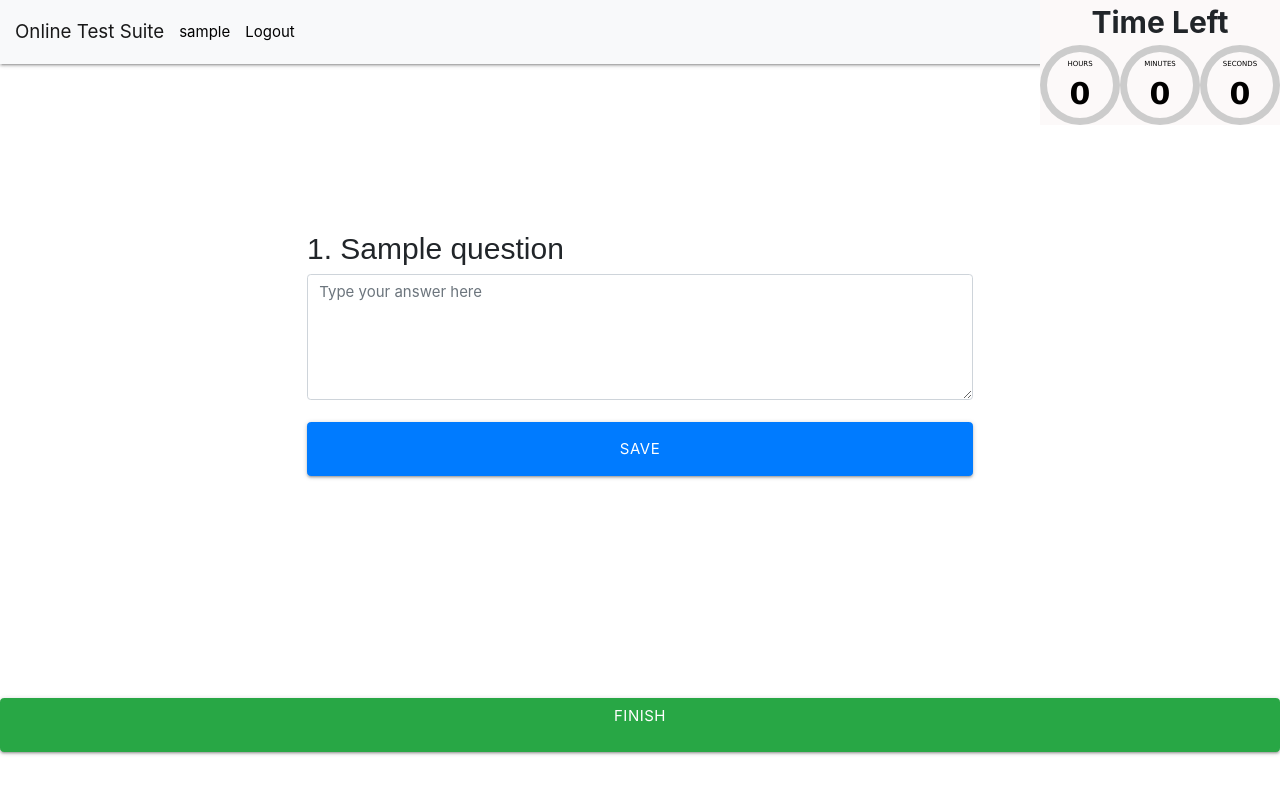
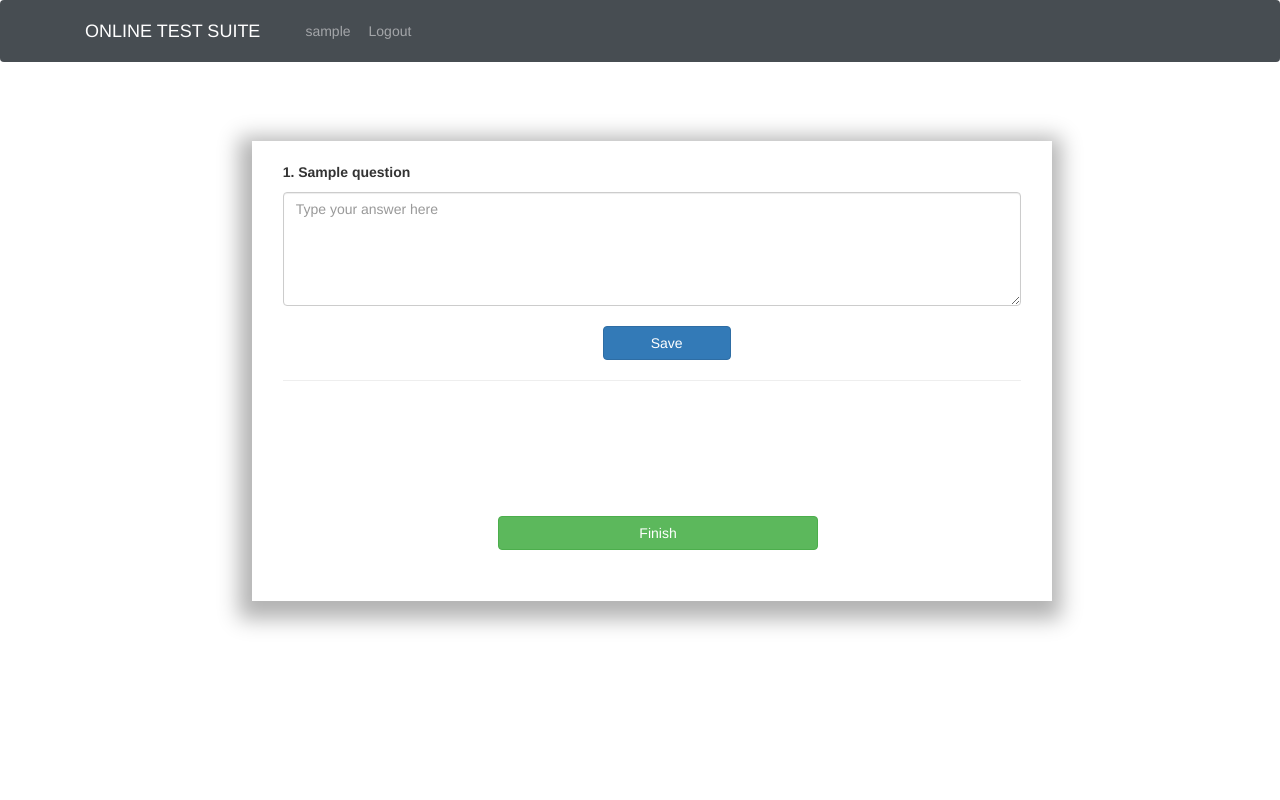
Before and after one commit to lugnitdgp/OnlineTestSuite, a Django app: page /questions/ in a window 1280 px wide. Run offline with Django 3.2, Linux system fonts and the light colour scheme; a user stored in the database is signed in; tables that the repository leaves empty hold one stand-in row (values such as "Sample post"); some libraries are stand-ins or nearby versions.

Commit message:
frontend Change

```diff
--- a/onlinetest/static/onlinetest/css/main.css
+++ b/onlinetest/static/onlinetest/css/main.css
@@ -1,3 +1,13 @@
+.navbar-portal{
+  border-bottom: #fff 1px solid;
+  opacity: 0.9;
+}
+
+.nav-item-portal {
+  padding-right: 8px;
+  text-decoration-color: #fff;
+}
+
 .question h2 {
     font-family: 'Mukta', sans-serif;
     font-size: 4 rem;
@@ -5,6 +15,32 @@
 
 .finish-btn {
     width: 40% !important;
+}
+
+.question-box {
+  width: 60vw !important;
+
+  padding-bottom: 15%;
+  margin: auto;
+}
+
+.question {
+  border: 1px solid #fff;
+  padding: 20px 30px;
+  margin-top: 7vh;
+  -webkit-box-shadow: -2px 7px 20px 11px rgba(0,0,0,0.3);
+  -moz-box-shadow: -2px 7px 20px 11px rgba(0,0,0,0.3);
+  box-shadow: -2px 7px 20px 11px rgba(0,0,0,0.3);
+}
+
+.questions-button {
+  width: 25vw;
+  margin-left: 30%;
+  margin-right: 30%;
+}
+
+.question-name {
+  overflow: auto;
 }
 
 #countdown {
--- a/onlinetest/templates/onlinetest/base.html
+++ b/onlinetest/templates/onlinetest/base.html
@@ -3,35 +3,59 @@
     <head>
         <title>GLUG Test Portal</title>
         {% load static %}
-        <link rel="stylesheet" href="https://cdnjs.cloudflare.com/ajax/libs/materialize/1.0.0-beta/css/materialize.min.css">
+        <!-- <link rel="stylesheet" href="https://cdnjs.cloudflare.com/ajax/libs/materialize/1.0.0-beta/css/materialize.min.css"> -->
         <link rel="stylesheet" type="text/css" media="screen" href="{% static 'onlinetest/css/main.css' %}" />
         <link rel="stylesheet" href="https://stackpath.bootstrapcdn.com/bootstrap/4.3.1/css/bootstrap.min.css" integrity="sha384-ggOyR0iXCbMQv3Xipma34MD+dH/1fQ784/j6cY/iJTQUOhcWr7x9JvoRxT2MZw1T" crossorigin="anonymous">
     </head>
     <body>
-            <nav class="navbar navbar-expand-lg navbar-light bg-light">
-                <a class="navbar-brand" href="#">Online Test Suite</a>
+            <!-- <nav class="navbar navbar-expand-lg navbar-light bg-light">
+                <a class="navbar-brand js-scroll-trigger" href="#">Online Test Suite</a>
                 <button class="navbar-toggler" type="button" data-toggle="collapse" data-target="#navbarSupportedContent" aria-controls="navbarSupportedContent" aria-expanded="false" aria-label="Toggle navigation">
                     <span class="navbar-toggler-icon"></span>
                 </button>
                 <div class="collapse navbar-collapse" id="navbarSupportedContent">
-                    <ul class="navbar-nav mr-auto">
+                    <ul class="navbar-nav ml-auto my-2 my-lg-0">
                     {% if not user.is_anonymous %}
-                    <li class="nav-item">
-                        <span style="color: black;">{{ user }}</span>
+                    <li class="nav-item px-1">
+                        <span class="nav-link js-scroll-trigger">{{ user }}</span>
                     </li>
-                    <li class="nav-item">
-                        <a href="{{ '/logout/' }}"><span style="color: black;">Logout</span></a>
+                    <li class="nav-item px-1">
+                        <a class="nav-link js-scroll-trigger" href="{{ '/logout/' }}">Logout</a>
                     </li>
                     {% endif %}
                     </ul>
                 </div>
+            </nav> -->
+
+            <nav class="navbar navbar-expand-sm bg-dark navbar-dark fixed-top navbar-portal">
+              <div class="container">
+                <a href="#" class="navbar-brand">ONLINE TEST SUITE</a>
+                <button class="navbar-toggler" data-toggle="collapse" data-target="#navbarCollapse">
+                  <span class="navbar-toggler-icon float-left"></span>
+                </button>
+                <div class="collapse navbar-collapse" id="navbarCollapse">
+                  <ul class="navbar-nav ml-auto">
+                    {% if not user.is_anonymous %}
+                    <li class="nav-item nav-item-portal">
+                      <a class="nav-link">{{ user }}</a>
+                    </li>
+                    <li class="nav-item nav-item-portal">
+                      <a class="nav-link" href="{{ '/logout/' }}">Logout</a>
+                    </li>
+                    {% endif %}
+                  </ul>
+                </div>
+              </div>
             </nav>
+
+
         {% block content %}
         {% endblock %}
 
         <script src="https://code.jquery.com/jquery-3.3.1.slim.min.js" integrity="sha384-q8i/X+965DzO0rT7abK41JStQIAqVgRVzpbzo5smXKp4YfRvH+8abtTE1Pi6jizo" crossorigin="anonymous"></script>
         <script src="https://cdnjs.cloudflare.com/ajax/libs/popper.js/1.14.7/umd/popper.min.js" integrity="sha384-UO2eT0CpHqdSJQ6hJty5KVphtPhzWj9WO1clHTMGa3JDZwrnQq4sF86dIHNDz0W1" crossorigin="anonymous"></script>
         <script src="https://stackpath.bootstrapcdn.com/bootstrap/4.3.1/js/bootstrap.min.js" integrity="sha384-JjSmVgyd0p3pXB1rRibZUAYoIIy6OrQ6VrjIEaFf/nJGzIxFDsf4x0xIM+B07jRM" crossorigin="anonymous"></script>
-        <script src="https://cdnjs.cloudflare.com/ajax/libs/materialize/1.0.0-beta/js/materialize.min.js"></script>
+        <script src="https://ajax.googleapis.com/ajax/libs/jquery/3.4.1/jquery.min.js"></script>
+        <!-- <script src="https://cdnjs.cloudflare.com/ajax/libs/materialize/1.0.0-beta/js/materialize.min.js"></script> -->
     </body>
 </html>
--- a/onlinetest/templates/onlinetest/questions.html
+++ b/onlinetest/templates/onlinetest/questions.html
@@ -8,29 +8,58 @@
     {% endfor %}
 {% endif %}
 
-<div id="countdown">
+<!-- <div id="countdown">
     <p><strong>Time Left</strong></p>
     <div class="canvas-container">
         <canvas id="hours"></canvas>
         <canvas id="minutes"></canvas>
         <canvas id="seconds"></canvas>
     </div>
-</div>
+</div> -->
 
-<div class="container question">
+<div class="container p-1">
+  <!DOCTYPE html>
+<html lang="en">
+<head>
+  <title>Bootstrap Example</title>
+  <meta charset="utf-8">
+  <meta name="viewport" content="width=device-width, initial-scale=1">
+  <link rel="stylesheet" href="https://maxcdn.bootstrapcdn.com/bootstrap/3.4.0/css/bootstrap.min.css">
+  <script src="https://ajax.googleapis.com/ajax/libs/jquery/3.4.1/jquery.min.js"></script>
+  <script src="https://maxcdn.bootstrapcdn.com/bootstrap/3.4.0/js/bootstrap.min.js"></script>
+</head>
+<body>
+
+
+<div class="row">
+  <div class="col-xs-2"></div>
+  <div class="col-xs 8">
+    <div class="container-fluid question">
         {% for question in questions %}
-    <div id="q{{ question.id }}" class="container-fluid" style="padding: 15% 0 20% 0; width: 60%; margin: 0 auto;" id="sub-question-box">
+        <div id="{{ question.id }}" class="container-fluid question-box" id="sub-question-box">
         <form method="POST" action="{{ '/answers' }}/{{ question.id }}">
             {% csrf_token %}
-        <h2>{{ question.id }}. {{ question.title }}</h2>
+            <div class="form-group">
+              <label for="question-name" class="question-name">{{ question.id }}. {{ question.title }}</label>
               <textarea rows="5" class="form-control" name="text" type="text" placeholder="Type your answer here"></textarea>
               <br>
-        <button style="color: white;" type="submit" class="btn btn-large btn-block btn-primary">Save</button>
+              <button style="color: white; width: 10vw; margin-left: 25vw;" type="submit" class="btn btn-md btn-primary ">Save</button>
+            </div>
+            <hr>
+            <!-- <h2>{{ question.id }}. {{ question.title }}</h2>
+            <textarea rows="5" class="form-control" name="text" type="text" placeholder="Type your answer here"></textarea>
+            <br>
+            <button style="color: white;" type="submit" class="btn btn-large btn-block btn-primary">Save</button> -->
         </form>
         </div>
         {% endfor %}
+    <button href="{{ '/finish/' }}" class="btn btn-large btn-success mb-5 questions-button">Finish</button>
     </div>
-<a href="{{ '/finish/' }}" class="btn btn btn-large btn-block btn-success">Finish</a>
+  </div>
+  <div class="col-xs-2"></div>
+</div>
+
+
 
 {% load static %}
 <script src="{% static 'onlinetest/js/main.js' %}"></script>
```
Lines whose indentation alone changed are shown as unchanged.
